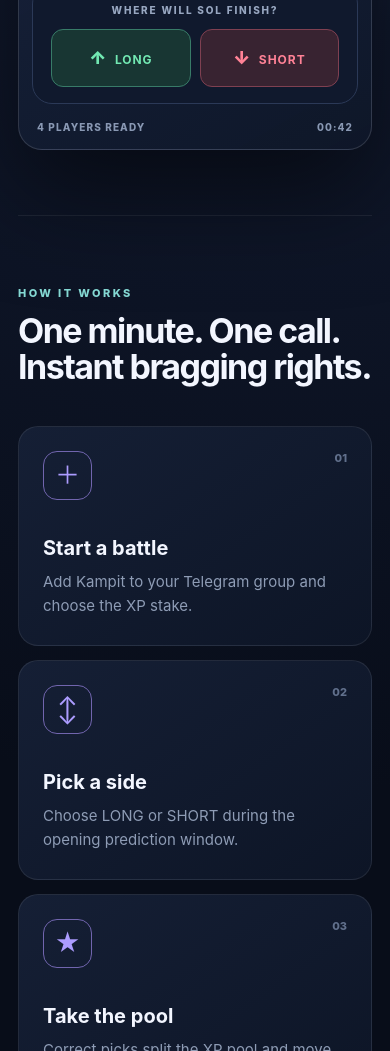
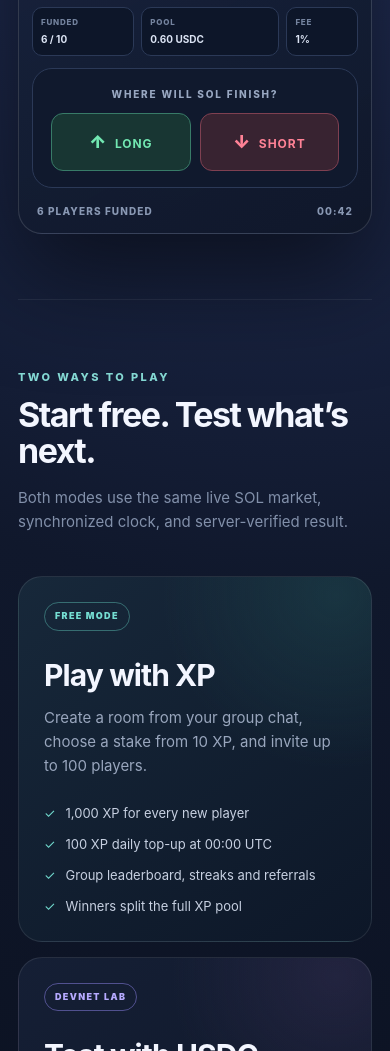
Before and after one commit to tleubayev/kampit, a website: page public/index.html in a window 390 px wide. Shown: the part 949-2000 px from the top of the page. Drawn offline with Linux system fonts and the light colour scheme.

Commit message:
Update landing page for current game modes

```diff
--- a/public/index.html
+++ b/public/index.html
@@ -1,17 +1,18 @@
 <!doctype html>
-<html lang="en"><head><meta charset="utf-8"><meta name="viewport" content="width=device-width,initial-scale=1,viewport-fit=cover"><meta name="theme-color" content="#0b1020"><meta name="description" content="Challenge your Telegram group to fast SOL price prediction battles. Free to play with virtual XP."><meta property="og:title" content="Kampit — SOL Quick Battles"><meta property="og:description" content="Predict SOL. Beat your group chat. Free to play in Telegram."><meta property="og:type" content="website"><title>Kampit — SOL Quick Battles</title><link rel="stylesheet" href="/style.css"><script src="https://telegram.org/js/telegram-web-app.js"></script><script src="/app.js" defer></script></head>
+<html lang="en"><head><meta charset="utf-8"><meta name="viewport" content="width=device-width,initial-scale=1,viewport-fit=cover"><meta name="theme-color" content="#0b1020"><meta name="description" content="Challenge your Telegram group to 60-second SOL price battles. Play free with XP or test Kampit's Devnet USDC mode."><meta property="og:title" content="Kampit — SOL Quick Battles"><meta property="og:description" content="Predict SOL. Beat your group chat. Play free with XP in Telegram."><meta property="og:type" content="website"><title>Kampit — SOL Quick Battles</title><link rel="stylesheet" href="/style.css"><script src="https://telegram.org/js/telegram-web-app.js"></script><script src="/app.js" defer></script></head>
 <body>
 <div class="landingPage" id="landingPage">
   <nav class="landingNav"><a class="landingBrand" href="/"><img src="/kampit-logo.svg" alt=""><strong>KAMPIT</strong></a><a class="navCta" href="https://t.me/Kampit_robot">OPEN TELEGRAM</a></nav>
   <main class="landingMain">
     <section class="landingHero">
-      <div class="heroCopy"><div class="landingEyebrow">SOL QUICK BATTLES · TELEGRAM</div><h1>Call the market.<br><span>Beat the group chat.</span></h1><p>Start a 60-second SOL battle, pick LONG or SHORT, and climb your group leaderboard. Free to play with virtual XP.</p><div class="landingActions"><a class="landingPrimary" href="https://t.me/Kampit_robot">PLAY IN TELEGRAM <b>↗</b></a><a class="textLink" href="#how">SEE HOW IT WORKS ↓</a></div><div class="trustLine"><span>60 sec rounds</span><span>Live SOL price</span><span>Virtual XP only</span></div></div>
-      <div class="gamePreview" aria-label="Kampit game preview"><div class="previewGlow"></div><div class="previewTop"><div class="previewBrand"><img src="/kampit-logo.svg" alt=""><b>QUICK BATTLE</b></div><span>1,000 XP</span></div><div class="previewMarket"><small>SOLANA · LIVE MARKET</small><strong>$148.72</strong><em>+0.24% from round start</em><svg viewBox="0 0 360 100" role="img" aria-label="Rising SOL price chart"><defs><linearGradient id="chartFill" x1="0" y1="0" x2="0" y2="1"><stop offset="0" stop-color="#72e8c2" stop-opacity=".32"/><stop offset="1" stop-color="#72e8c2" stop-opacity="0"/></linearGradient></defs><path class="chartFill" d="M0 86 L25 75 L48 79 L72 57 L96 65 L121 44 L146 52 L172 34 L198 41 L226 24 L251 35 L280 18 L306 26 L335 11 L360 16 L360 100 L0 100Z"/><path class="chartLine" d="M0 86 L25 75 L48 79 L72 57 L96 65 L121 44 L146 52 L172 34 L198 41 L226 24 L251 35 L280 18 L306 26 L335 11 L360 16"/></svg></div><div class="previewQuestion"><small>WHERE WILL SOL FINISH?</small><div><button>↑ <b>LONG</b></button><button>↓ <b>SHORT</b></button></div></div><div class="previewPlayers"><span>4 PLAYERS READY</span><span>00:42</span></div></div>
+      <div class="heroCopy"><div class="landingEyebrow">SOL QUICK BATTLES · TELEGRAM</div><h1>Call the market.<br><span>Beat the group chat.</span></h1><p>Start a synchronized 60-second SOL battle, pick LONG or SHORT, and climb your group leaderboard. Play free with XP or explore Devnet USDC testing.</p><div class="landingActions"><a class="landingPrimary" href="https://t.me/Kampit_robot">PLAY IN TELEGRAM <b>↗</b></a><a class="textLink" href="#modes">EXPLORE MODES ↓</a></div><div class="trustLine"><span>60 sec rounds</span><span>100-player free rooms</span><span>Privy-powered test wallets</span></div></div>
+      <div class="gamePreview" aria-label="Kampit game preview"><div class="previewGlow"></div><div class="previewTop"><div class="previewBrand"><img src="/kampit-logo.svg" alt=""><b>QUICK BATTLE</b></div><span>0.90 tUSDC</span></div><div class="previewMarket"><small>SOLANA · LIVE MARKET</small><strong>$148.72</strong><em>+0.24% from round start</em><svg viewBox="0 0 360 100" role="img" aria-label="Rising SOL price chart"><defs><linearGradient id="chartFill" x1="0" y1="0" x2="0" y2="1"><stop offset="0" stop-color="#72e8c2" stop-opacity=".32"/><stop offset="1" stop-color="#72e8c2" stop-opacity="0"/></linearGradient></defs><path class="chartFill" d="M0 86 L25 75 L48 79 L72 57 L96 65 L121 44 L146 52 L172 34 L198 41 L226 24 L251 35 L280 18 L306 26 L335 11 L360 16 L360 100 L0 100Z"/><path class="chartLine" d="M0 86 L25 75 L48 79 L72 57 L96 65 L121 44 L146 52 L172 34 L198 41 L226 24 L251 35 L280 18 L306 26 L335 11 L360 16"/></svg></div><div class="previewSummary"><span>FUNDED <b>6 / 10</b></span><span>POOL <b>0.60 USDC</b></span><span>FEE <b>1%</b></span></div><div class="previewQuestion"><small>WHERE WILL SOL FINISH?</small><div><button>↑ <b>LONG</b></button><button>↓ <b>SHORT</b></button></div></div><div class="previewPlayers"><span>6 PLAYERS FUNDED</span><span>00:42</span></div></div>
     </section>
-    <section class="howSection" id="how"><div class="sectionIntro"><div class="landingEyebrow">HOW IT WORKS</div><h2>One minute. One call.<br>Instant bragging rights.</h2></div><div class="stepGrid"><article><span>01</span><div class="stepIcon">＋</div><h3>Start a battle</h3><p>Add Kampit to your Telegram group and choose the XP stake.</p></article><article><span>02</span><div class="stepIcon">↕</div><h3>Pick a side</h3><p>Choose LONG or SHORT during the opening prediction window.</p></article><article><span>03</span><div class="stepIcon">★</div><h3>Take the pool</h3><p>Correct picks split the XP pool and move up the group leaderboard.</p></article></div></section>
+    <section class="modesSection" id="modes"><div class="sectionIntro"><div><div class="landingEyebrow">TWO WAYS TO PLAY</div><h2>Start free. Test what’s next.</h2></div><p>Both modes use the same live SOL market, synchronized clock, and server-verified result.</p></div><div class="modeGrid"><article class="modeCard featured"><div class="modeTag">FREE MODE</div><h3>Play with XP</h3><p>Create a room from your group chat, choose a stake from 10 XP, and invite up to 100 players.</p><ul><li>1,000 XP for every new player</li><li>100 XP daily top-up at 00:00 UTC</li><li>Group leaderboard, streaks and referrals</li><li>Winners split the full XP pool</li></ul></article><article class="modeCard"><div class="modeTag devnet">DEVNET LAB</div><h3>Test with USDC</h3><p>Try the paid-game flow with Circle Devnet USDC. Test tokens have no monetary value.</p><ul><li>Up to 10 funded players</li><li>Privy-managed Solana wallets</li><li>1% fee shown before readying</li><li>On-chain deposits, payouts and withdrawals</li></ul></article></div><div class="devnetNote"><b>Built for careful testing.</b><span>Funded-player tracking, payment confirmation states, crash-safe settlement, RPC fallback, reconciliation and treasury alerts are active on Devnet.</span></div></section>
+    <section class="howSection" id="how"><div class="sectionIntro"><div><div class="landingEyebrow">HOW IT WORKS</div><h2>One minute. One call.<br>Instant bragging rights.</h2></div><p>Join and fund before the lobby closes. The first confirmed player starts the 30-second lobby timer.</p></div><div class="stepGrid"><article><span>01</span><div class="stepIcon">＋</div><h3>Start a battle</h3><p>Add Kampit to your Telegram group, choose free XP or Devnet USDC, and set the stake.</p></article><article><span>02</span><div class="stepIcon">↕</div><h3>Pick a side</h3><p>Choose LONG or SHORT during the first 10 seconds. The prediction then locks.</p></article><article><span>03</span><div class="stepIcon">★</div><h3>Settle the round</h3><p>Correct picks split the pool. If the end price equals the start price, the house takes the pool.</p></article></div></section>
     <section class="landingBanner"><div><div class="landingEyebrow">BUILT FOR THE GROUP CHAT</div><h2>Your next argument settles in 60 seconds.</h2></div><a class="landingPrimary" href="https://t.me/Kampit_robot">START A BATTLE <b>↗</b></a></section>
   </main>
-  <footer class="landingFooter"><a class="landingBrand" href="/"><img src="/kampit-logo.svg" alt=""><strong>KAMPIT</strong></a><p>Free to play · Virtual XP only · No deposits or prizes</p><span>© 2026 KAMPIT</span></footer>
+  <footer class="landingFooter"><a class="landingBrand" href="/"><img src="/kampit-logo.svg" alt=""><strong>KAMPIT</strong></a><p>Free XP mode · Devnet USDC testing · Devnet tokens have no monetary value</p><span>© 2026 KAMPIT</span></footer>
 </div>
 <main class="shell">
   <header><div class="brand"><img class="brandLogo" src="/kampit-logo.svg" alt="" aria-hidden="true"><strong>QUICK BATTLE</strong></div><strong id="balance" class="headerBalance">— XP</strong></header>
--- a/public/style.css
+++ b/public/style.css
@@ -133,11 +133,27 @@ footer { text-align: center; color: #6c7a94; font-size: 11px; margin-top: 20px;
 .chartFill { fill: url(#chartFill); }
 .chartLine { fill: none; stroke: #72e8c2; stroke-width: 4; stroke-linecap: round; stroke-linejoin: round; filter: drop-shadow(0 0 6px #72e8c266); }
 .previewQuestion { margin-top: 12px; padding: 18px 18px 16px; border: 1px solid #2b3957; border-radius: 20px; background: #10192d; text-align: center; }
+.previewSummary { display: grid; grid-template-columns: 1fr 1.35fr .7fr; gap: 7px; margin-top: 10px; }
+.previewSummary span { padding: 9px 8px; border: 1px solid #2b3957; border-radius: 10px; background: #0d1629; color: #74839e; font-size: 8px; font-weight: 800; letter-spacing: .1em; }
+.previewSummary b { display: block; margin-top: 4px; color: #dce4f4; font-size: 10px; letter-spacing: 0; }
 .previewQuestion > div { display: grid; grid-template-columns: 1fr 1fr; gap: 9px; margin-top: 12px; }
 .previewQuestion button { height: 58px; border: 1px solid #387b68; border-radius: 12px; background: #183633; color: #72e8b2; font-size: 18px; font-weight: 900; }
 .previewQuestion button:last-child { border-color: #7f4051; background: #382331; color: #ff8296; }
 .previewQuestion button b { margin-left: 5px; font-size: 12px; letter-spacing: .08em; }
 .previewPlayers { padding: 16px 5px 2px; color: #8998b3; font-size: 10px; font-weight: 800; letter-spacing: .11em; }
+.modesSection { padding: 95px 0 105px; border-top: 1px solid #ffffff12; }
+.sectionIntro > p { max-width: 430px; margin: 0; color: #8290aa; line-height: 1.6; }
+.modeGrid { display: grid; grid-template-columns: 1fr 1fr; gap: 15px; }
+.modeCard { min-height: 365px; padding: 32px; border: 1px solid #ffffff18; border-radius: 24px; background: radial-gradient(circle at 90% 5%,#3c315863,transparent 35%),linear-gradient(145deg,#151f35,#0d1526); }
+.modeCard.featured { background: radial-gradient(circle at 90% 5%,#245a5c55,transparent 37%),linear-gradient(145deg,#17283a,#0d1728); }
+.modeTag { display: inline-flex; padding: 7px 10px; border: 1px solid #62cbbf6e; border-radius: 999px; color: #75ded3; font-size: 9px; font-weight: 900; letter-spacing: .15em; }
+.modeTag.devnet { border-color: #9c8fff73; color: #b6aaff; }
+.modeCard h3 { margin: 23px 0 10px; font-size: 30px; letter-spacing: -.03em; }
+.modeCard > p { max-width: 470px; margin: 0; color: #99a6bd; line-height: 1.6; }
+.modeCard ul { display: grid; gap: 13px; margin: 26px 0 0; padding: 0; list-style: none; color: #c7d0e1; font-size: 13px; }
+.modeCard li::before { content: '✓'; margin-right: 10px; color: #72dbcf; }
+.devnetNote { margin-top: 15px; padding: 18px 22px; border: 1px solid #8d7cf72b; border-radius: 16px; display: flex; gap: 14px; align-items: baseline; background: #161a3024; color: #8593ad; font-size: 12px; line-height: 1.6; }
+.devnetNote b { flex: 0 0 auto; color: #b7aaff; }
 .howSection { padding: 95px 0 105px; border-top: 1px solid #ffffff12; }
 .sectionIntro { display: flex; justify-content: space-between; align-items: end; gap: 30px; margin-bottom: 42px; }
 .sectionIntro h2, .landingBanner h2 { margin: 12px 0 0; font-size: clamp(34px, 4vw, 54px); line-height: 1.04; letter-spacing: -.045em; }
@@ -166,7 +182,8 @@ footer { text-align: center; color: #6c7a94; font-size: 11px; margin-top: 20px;
   .heroCopy > p { margin-left: auto; margin-right: auto; }
   .landingActions, .trustLine { justify-content: center; }
   .gamePreview { justify-self: center; transform: none; }
-  .stepGrid { grid-template-columns: 1fr; }
+  .modeGrid, .stepGrid { grid-template-columns: 1fr; }
+  .devnetNote { align-items: flex-start; flex-direction: column; }
   .stepGrid article { min-height: 220px; }
   .stepGrid h3 { margin-top: 34px; }
   .landingBanner { text-align: center; flex-direction: column; }
@@ -188,7 +205,10 @@ footer { text-align: center; color: #6c7a94; font-size: 11px; margin-top: 20px;
   .previewMarket strong { font-size: 39px; }
   .previewMarket svg { height: 105px; }
   .howSection { padding: 70px 0; }
+  .modesSection { padding: 70px 0; }
   .sectionIntro { display: block; }
+  .sectionIntro > p { margin-top: 18px; }
+  .modeCard { min-height: 0; padding: 25px; }
   .landingBanner { padding: 37px 23px; }
   .landingFooter { justify-content: center; text-align: center; }
   .landingFooter p { width: 100%; order: 3; }
```
